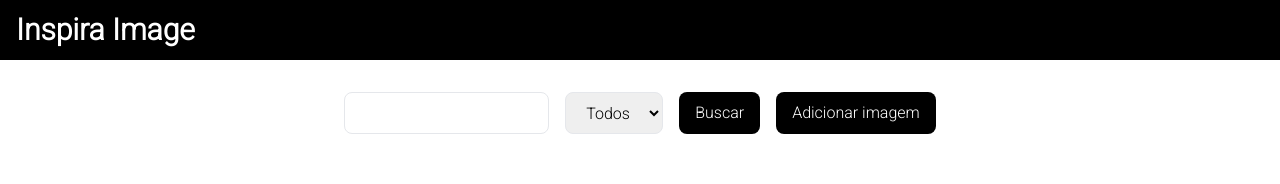
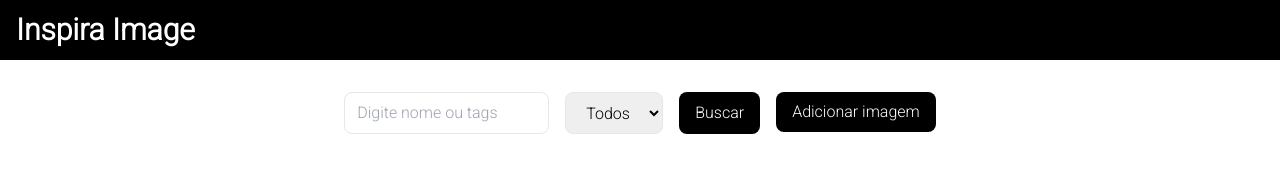
Before and after one commit to ahnaoRaquel/inspiraimage, a Next.js app in the folder inspiraimageui/: page /galeria in a window 1280 px wide. Shown: the top 184 px of the page. Built offline with nearby package versions, Linux system fonts and the light colour scheme.

Commit message:
Componentizando o input e o button

```diff
--- a/inspiraimageui/src/app/formulario/page.tsx
+++ b/inspiraimageui/src/app/formulario/page.tsx
@@ -1,7 +1,11 @@
+import { Template } from "@/components";
+
+
 export default function FormularioPage() {
     return (
-        <h1>
-            Formulário
-        </h1>
+        <Template>
+            <h1 className="bg-black text-white"> Formulário </h1>
+        </Template>
+
     )
 }
--- a/inspiraimageui/src/app/galeria/page.tsx
+++ b/inspiraimageui/src/app/galeria/page.tsx
@@ -1,9 +1,10 @@
 'use client';
 
-import { Template, ImageCard } from "@/components";
+import { Template, ImageCard, Button, InputText } from "@/components";
 import { useImageService} from "@/resources/image/image.service";
 import {useState} from "react";
 import {Image} from "@/resources/image/image.resource";
+import Link from "next/link";
 
 export default function GaleriaPage() {
 
@@ -41,17 +42,17 @@
 
             <section className="flex flex-col items-center justify-center my-5">
                 <div className="flex space-x-4">
-                    <input type="text"
-                           onChange={event => setQuery(event.target.value)}
-                           className="border px-3 py-2 rounded-lg text-black"/>
+                    <InputText placeholder="Digite nome ou tags" onChange={event => setQuery(event.target.value)}/>
                     <select onChange={event => setExtension(event.target.value)} className="border px-4 py-2 rounded-lg text-black">
                         <option value="">Todos</option>
                         <option value="PNG">PNG</option>
                         <option value="JPEG">JPEG</option>
                         <option value="GIF">GIF</option>
                     </select>
-                    <button className="bg-black text-white px-4 py-2 rounded-lg hover:bg-gray-700" onClick={searchImages}>Buscar</button>
-                    <button className="bg-black text-white px-4 py-2 rounded-lg hover:bg-gray-700" >Adicionar imagem</button>
+                    <Button style="bg-black hover:bg-gray-700" onClick={searchImages} label="Buscar"/>
+                    <Link href="/formulario">
+                        <Button style="bg-black hover:bg-gray-700" label="Adicionar imagem" />
+                    </Link>
                 </div>
             </section>
             <section className="grid grid-cols-3 gap-4 mb-8">
--- a/inspiraimageui/src/components/ImageCard.tsx
+++ b/inspiraimageui/src/components/ImageCard.tsx
@@ -16,7 +16,7 @@
 
     return (
         <div className="card relative bg-white rounded-md shadow-md transition-transform ease-in duration-300 hover:shadow-lg hover:-translate-y-2">
-          <img className="h-56 w-full object-cover rouded-t-md" alt="" src={props.src} onClick={download} />
+            <img className="h-56 w-full object-cover rouded-t-md" alt="" src={props.src} onClick={download}/>
             <div className="card-body p-4">
                 <h5 className="text-xl font-semibold mb-2 text-black">{props.nome}</h5>
                 <p className="text-black text-base">{props.extension}</p>
--- a/inspiraimageui/src/components/Template.tsx
+++ b/inspiraimageui/src/components/Template.tsx
@@ -5,19 +5,19 @@
     loading?: boolean;
 }
 
-export const Template: React.FC<TemplateProps> = (props: TemplateProps) => {
+export const Template: React.FC<TemplateProps> = ({children, loading = false}: TemplateProps) => {
     return (
         <>
-            <Header />
-            <div className={`${props.loading ? "animate-pulse" : ""} container mx-auto px-4 mt-8`}>
-                <RenderIf condition={props.loading}>
+            <Header/>
+            <div className={`${loading ? "animate-pulse" : ""} container mx-auto px-4 mt-8`}>
+                <RenderIf condition={loading}>
                     <div className="text-center">
                         <Loading/>
                     </div>
                 </RenderIf>
-                {props.children}
+                {children}
             </div>
-            <Footer />
+            <Footer/>
         </>
     )
 }
@@ -28,7 +28,7 @@
 }
 
 export const RenderIf: React.FC<RenderIfProps> = ({condition = true, children}) => {
-    if (condition){
+    if (condition) {
         return children;
     }
     return false;
@@ -38,9 +38,15 @@
 const Loading: React.FC = () => {
     return (
         <div role="status">
-            <svg aria-hidden="true" className="inline w-8 h-8 mr-2 text-gray-200 animate-spin dark:text-gray-600 fill-white" viewBox="0 0 100 101" fill="none" xmlns="http://www.w3.org/2000/svg">
-                <path d="M100 50.5908C100 78.2051 77.6142 100.591 50 100.591C22.3858 100.591 0 78.2051 0 50.5908C0 22.9766 22.3858 0.59082 50 0.59082C77.6142 0.59082 100 22.9766 100 50.5908ZM9.08144 50.5908C9.08144 73.1895 27.4013 91.5094 50 91.5094C72.5987 91.5094 90.9186 73.1895 90.9186 50.5908C90.9186 27.9921 72.5987 9.67226 50 9.67226C27.4013 9.67226 9.08144 27.9921 9.08144 50.5908Z" fill="currentColor"/>
-                <path d="M93.9676 39.0409C96.393 38.4038 97.8624 35.9116 97.0079 33.5539C95.2932 28.8227 92.871 24.3692 89.8167 20.348C85.8452 15.1192 80.8826 10.7238 75.2124 7.41289C69.5422 4.10194 63.2754 1.94025 56.7698 1.05124C51.7666 0.367541 46.6976 0.446843 41.7345 1.27873C39.2613 1.69328 37.813 4.19778 38.4501 6.62326C39.0873 9.04874 41.5694 10.4717 44.0505 10.1071C47.8511 9.54855 51.7191 9.52689 55.5402 10.0491C60.8642 10.7766 65.9928 12.5457 70.6331 15.2552C75.2735 17.9648 79.3347 21.5619 82.5849 25.841C84.9175 28.9121 86.7997 32.2913 88.1811 35.8758C89.083 38.2158 91.5421 39.6781 93.9676 39.0409Z" fill="currentFill"/>
+            <svg aria-hidden="true"
+                 className="inline w-8 h-8 mr-2 text-gray-200 animate-spin dark:text-gray-600 fill-white"
+                 viewBox="0 0 100 101" fill="none" xmlns="http://www.w3.org/2000/svg">
+                <path
+                    d="M100 50.5908C100 78.2051 77.6142 100.591 50 100.591C22.3858 100.591 0 78.2051 0 50.5908C0 22.9766 22.3858 0.59082 50 0.59082C77.6142 0.59082 100 22.9766 100 50.5908ZM9.08144 50.5908C9.08144 73.1895 27.4013 91.5094 50 91.5094C72.5987 91.5094 90.9186 73.1895 90.9186 50.5908C90.9186 27.9921 72.5987 9.67226 50 9.67226C27.4013 9.67226 9.08144 27.9921 9.08144 50.5908Z"
+                    fill="currentColor"/>
+                <path
+                    d="M93.9676 39.0409C96.393 38.4038 97.8624 35.9116 97.0079 33.5539C95.2932 28.8227 92.871 24.3692 89.8167 20.348C85.8452 15.1192 80.8826 10.7238 75.2124 7.41289C69.5422 4.10194 63.2754 1.94025 56.7698 1.05124C51.7666 0.367541 46.6976 0.446843 41.7345 1.27873C39.2613 1.69328 37.813 4.19778 38.4501 6.62326C39.0873 9.04874 41.5694 10.4717 44.0505 10.1071C47.8511 9.54855 51.7191 9.52689 55.5402 10.0491C60.8642 10.7766 65.9928 12.5457 70.6331 15.2552C75.2735 17.9648 79.3347 21.5619 82.5849 25.841C84.9175 28.9121 86.7997 32.2913 88.1811 35.8758C89.083 38.2158 91.5421 39.6781 93.9676 39.0409Z"
+                    fill="currentFill"/>
             </svg>
         </div>
     )
@@ -48,7 +54,7 @@
 
 const Header: React.FC = () => {
     return (
-        <header className="bg-black text-white py-3" >
+        <header className="bg-black text-white py-3">
             <div className="container mx-auto flex justify-between items-center px-4">
                 <h1 className="text-3xl font-bold">Inspira Image</h1>
             </div>
@@ -60,7 +66,7 @@
     return (
         <footer className="bg-black text-white py-4 mt-8">
             <div className="container mx-auto text-center">
-                   <p>&copy; 2026 Inspira Image. All rights reserved.</p>
+                <p>&copy; 2026 Inspira Image. All rights reserved.</p>
                         Desenvolvido por Raquel Niehues Andrade
             </div>
         </footer>
--- /dev/null
+++ b/inspiraimageui/src/components/button/Button.tsx
@@ -0,0 +1,20 @@
+import React from "react";
+
+interface ButtonProps {
+    style?: string;
+    label?: string;
+    onClick?: (event: any) => void;
+    type?: "submit" | "button" | "reset" | undefined
+}
+
+export const Button: React.FC<ButtonProps> = ({
+                                                  onClick, style, label, type
+                                              }: ButtonProps) => {
+    return (
+        <button className={`${style} text-white px-4 py-2 rounded-lg`}
+                type={type}
+                onClick={onClick}>
+            {label}
+        </button>
+    )
+}
--- /dev/null
+++ b/inspiraimageui/src/components/button/index.ts
@@ -0,0 +1 @@
+export { Button } from './Button'
--- a/inspiraimageui/src/components/index.ts
+++ b/inspiraimageui/src/components/index.ts
@@ -1,2 +1,4 @@
 export { Template } from "./Template";
 export { ImageCard } from "./ImageCard";
+export { Button } from "./button";
+export { InputText } from "./input";
--- /dev/null
+++ b/inspiraimageui/src/components/input/InputText.tsx
@@ -0,0 +1,20 @@
+import React from "react";
+
+interface InputTextProps {
+    style?: string;
+    onChange?: (event: React.ChangeEvent<HTMLInputElement>) => void
+    placeholder?: string;
+    id?: string;
+    value?: string;
+    type?: string;
+}
+
+export const InputText: React.FC<InputTextProps> = ({
+                                                        style, type = "text", ...outrasProps
+                                                    }: InputTextProps) => {
+    return (
+        <input type={type}
+               {...outrasProps}
+               className={`${style} border px-3 py-2 rounded-lg text-gray-900`}/>
+    )
+}
--- /dev/null
+++ b/inspiraimageui/src/components/input/index.ts
@@ -0,0 +1 @@
+export { InputText } from './InputText'
```
